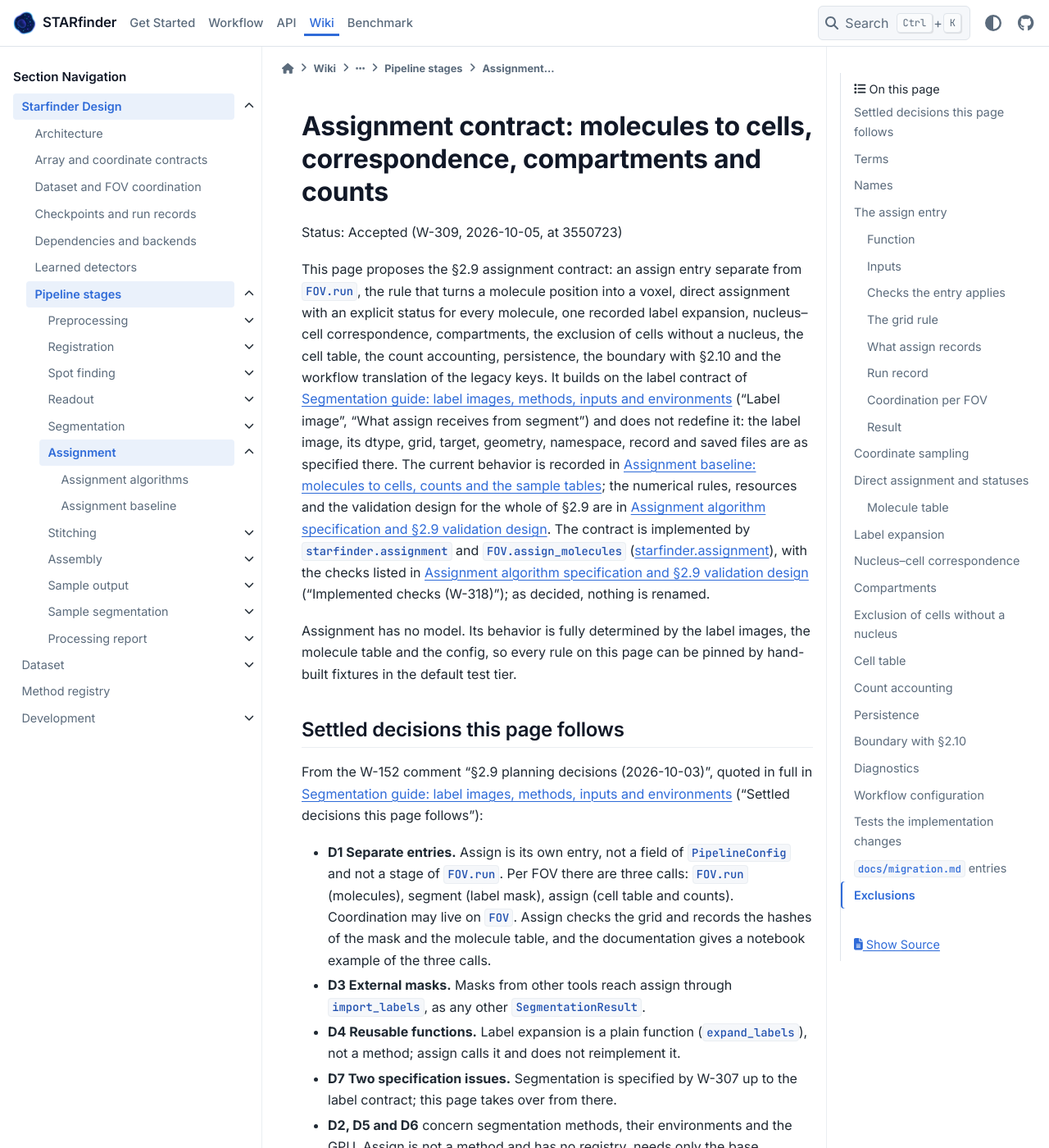
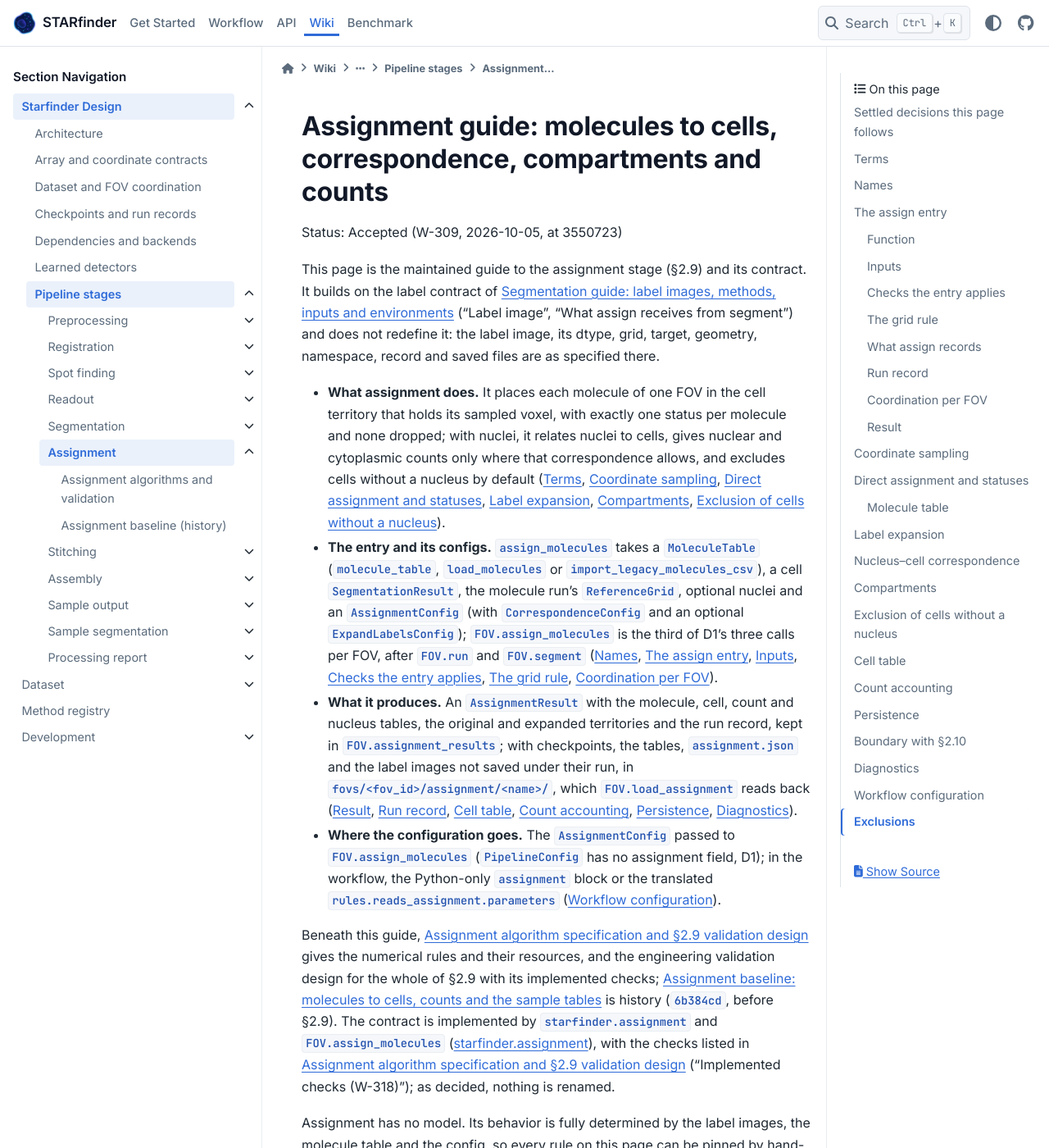
Before and after one commit to wanglab-broad/starfinder, a Sphinx documentation site: the page built from docs/assignment-contract.md, in a window 1280 px wide and 1400 px high. Shown: the whole window at 82% size. Built offline with Sphinx 7.4.7 and the PyData theme 0.15.4, drawn with Linux system fonts in a browser that asks for light colours; some of the changed text lies outside the part shown.

Commit message:
feat(w-594): make the assignment contract the maintained assignment…
The assignment contract page (docs/assignment-contract.md) is now the
maintained assignment guide, at the same URL. It is retitled "Assignment
guide: …" and opens with a lead sentence, the four-bullet orientation
and a paragraph naming the pages beneath it. Its hidden toctree now
reads "Assignment algorithms and validation" and "Assignment baseline
(history)". Four implementation-period passages were removed, 60 lines
in all: - the guide's "Tests the implementation changes"; - the guide's
"`docs/migration.md` entries" (all eight of its entries were already in
migration.md, so none was added); …

Linear-Issue: W-594

````diff
--- a/docs/assignment-algorithms.md
+++ b/docs/assignment-algorithms.md
@@ -7,8 +7,8 @@ correspondence, compartment partition and count accounting), each with its param
 units, defaults, failure behavior and resource estimate. It then gives the task-group-6
 engineering validation design for the whole of §2.9, segmentation and assignment, and the
 plan for the bounded real examples. The entry, records and files are in
-{doc}`assignment-contract`; the current behavior is in {doc}`assignment-baseline`; the
-segmentation methods and label functions are specified in {doc}`segmentation-algorithms`.
+{doc}`assignment-contract`; the behavior before §2.9 is history, in
+{doc}`assignment-baseline`; the segmentation methods and label functions are specified in {doc}`segmentation-algorithms`.
 The rules are implemented in `starfinder.assignment` ({doc}`api/assignment`) and the
 validation design's checks in the tests that "Implemented checks (W-318)" lists, and
 nothing here ranks a method, sets a default model or makes an accuracy claim.
@@ -214,6 +214,8 @@ Rules:
   implementation that cannot meet one goes to Jiahao.
 * Every test runs on CPU with one thread in the routine gate; L12 runs only in a batch whose
   guidance grants the GPU (D6).
+* Each run records wall time and peak RSS with `/usr/bin/time -v` against the 4 GiB stop
+  target.
 
 ### Fixtures
 
@@ -279,12 +281,26 @@ L1–L9, L13, A1–A17, A19 and A20 run in the default tier, and A18 there excep
 Nothing here measures segmentation quality: a hand-built fixture shows that a rule is
 implemented as written, not that a method finds cells.
 
-### Resource plan
+### Golden test
 
-Every default-tier fixture is at most 32×64×64 voxels and every check takes well under a
-second (the golden tests take 0.2–0.3 s each); the learned checks take what W-306 measured
-for its parity inputs on CPU (a few seconds per call after the model load). Each run
-records wall time and peak RSS with `/usr/bin/time -v` against the 4 GiB stop target.
+`test_assignment_golden.py` pins the legacy rule on `assign_golden`
+({doc}`assignment-baseline`, "Golden test") and checks the package against those pins (rows
+A2 and A3):
+
+* `test/test_assignment_golden.py`: every pinned digest stays. `legacy_assignment` stays
+  as the frozen legacy reference of `reads_assignment.py` at `6b384cd`, with its cited
+  lines; the tests that ran only that reference were removed at W-535, and the pins no
+  test read were deleted at W-574. Named edits, all additions: tests that build a
+  `MoleculeTable` from the golden CSV without the gene-`Z` molecule (unknown genes now
+  raise), run `assign_molecules` on the fixture's uncalibrated grid with
+  `ExpandLabelsConfig(distance=4, unit="pixel", mode="planar")` or no expansion, and assert that the `cell_id` of every
+  molecule equals `SEG_LABELS` (0 as null), that the whole-cell matrix equals the pinned
+  counts (the gene-`Z` molecule was never counted), and that the pinned `volume` and
+  `fov_*` columns equal `size_voxels` and the truncated `centroid_*` without expansion, and
+  `expanded_size_voxels` and the truncated `expanded_centroid_*` with it (the legacy
+  metadata is computed after the expansion); and tests of the new behavior on the same
+  fixture (cells kept when no molecule is assigned, `outside_grid` for one-based 0 and
+  beyond the grid, float coordinates accepted).
 
 ### Implemented checks (W-318)
 
--- a/docs/assignment-contract.md
+++ b/docs/assignment-contract.md
@@ -1,20 +1,46 @@
-# Assignment contract: molecules to cells, correspondence, compartments and counts
+# Assignment guide: molecules to cells, correspondence, compartments and counts
 
 Status: Accepted (W-309, 2026-10-05, at 3550723)
 
-This page proposes the §2.9 assignment contract: an assign entry separate from
-`FOV.run`, the rule that turns a molecule position into a voxel, direct assignment with
-an explicit status for every molecule, one recorded label expansion, nucleus–cell
-correspondence, compartments, the exclusion of cells without a nucleus, the cell table,
-the count accounting, persistence, the boundary with §2.10 and the workflow translation
-of the legacy keys. It builds on the label contract of {doc}`segmentation-contract`
-("Label image", "What assign receives from segment") and does not redefine it: the label
-image, its dtype, grid, target, geometry, namespace, record and saved files are as
-specified there. The current behavior is recorded in {doc}`assignment-baseline`; the
-numerical rules, resources and the validation design for the whole of §2.9 are in
-{doc}`assignment-algorithms`. The contract is implemented by `starfinder.assignment` and
-`FOV.assign_molecules` ({doc}`api/assignment`), with the checks listed in
-{doc}`assignment-algorithms` ("Implemented checks (W-318)"); as decided, nothing is renamed.
+This page is the maintained guide to the assignment stage (§2.9) and its contract. It
+builds on the label contract of {doc}`segmentation-contract` ("Label image", "What assign
+receives from segment") and does not redefine it: the label image, its dtype, grid,
+target, geometry, namespace, record and saved files are as specified there.
+
+* **What assignment does.** It places each molecule of one FOV in the cell territory that
+  holds its sampled voxel, with exactly one status per molecule and none dropped; with
+  nuclei, it relates nuclei to cells, gives nuclear and cytoplasmic counts only where that
+  correspondence allows, and excludes cells without a nucleus by default ([Terms](#terms),
+  [Coordinate sampling](#coordinate-sampling),
+  [Direct assignment and statuses](#direct-assignment-and-statuses),
+  [Label expansion](#label-expansion), [Compartments](#compartments),
+  [Exclusion of cells without a nucleus](#exclusion-of-cells-without-a-nucleus)).
+* **The entry and its configs.** `assign_molecules` takes a `MoleculeTable`
+  (`molecule_table`, `load_molecules` or `import_legacy_molecules_csv`), a cell
+  `SegmentationResult`, the molecule run's `ReferenceGrid`, optional nuclei and an
+  `AssignmentConfig` (with `CorrespondenceConfig` and an optional `ExpandLabelsConfig`);
+  `FOV.assign_molecules` is the third of D1's three calls per FOV, after `FOV.run` and
+  `FOV.segment` ([Names](#names), [The assign entry](#the-assign-entry),
+  [Inputs](#inputs), [Checks the entry applies](#checks-the-entry-applies),
+  [The grid rule](#the-grid-rule), [Coordination per FOV](#coordination-per-fov)).
+* **What it produces.** An `AssignmentResult` with the molecule, cell, count and nucleus
+  tables, the original and expanded territories and the run record, kept in
+  `FOV.assignment_results`; with checkpoints, the tables, `assignment.json` and the label
+  images not saved under their run, in `fovs/<fov_id>/assignment/<name>/`, which
+  `FOV.load_assignment` reads back ([Result](#result), [Run record](#run-record),
+  [Cell table](#cell-table), [Count accounting](#count-accounting),
+  [Persistence](#persistence), [Diagnostics](#diagnostics)).
+* **Where the configuration goes.** The `AssignmentConfig` passed to
+  `FOV.assign_molecules` (`PipelineConfig` has no assignment field, D1); in the workflow,
+  the Python-only `assignment` block or the translated `rules.reads_assignment.parameters`
+  ([Workflow configuration](#workflow-configuration)).
+
+Beneath this guide, {doc}`assignment-algorithms` gives the numerical rules and their
+resources, and the engineering validation design for the whole of §2.9 with its
+implemented checks; {doc}`assignment-baseline` is history (`6b384cd`, before §2.9). The
+contract is implemented by `starfinder.assignment` and `FOV.assign_molecules`
+({doc}`api/assignment`), with the checks listed in {doc}`assignment-algorithms`
+("Implemented checks (W-318)"); as decided, nothing is renamed.
 
 Assignment has no model. Its behavior is fully determined by the label images, the
 molecule table and the config, so every rule on this page can be pinned by hand-built
@@ -100,7 +126,7 @@ coordinates, overlap ownership and cross-FOV matching are §2.10's.
 
 | Option | Names | Effect on the golden digests | Effect on the existing outputs |
 | --- | --- | --- | --- |
-| **N1. A `starfinder.assignment` module (recommended)** | Module `starfinder.assignment`; function `assign_molecules`; result `AssignmentResult`; config `AssignmentConfig` with `CorrespondenceConfig`; input `MoleculeTable` built by `molecule_table`; coordination `FOV.assign_molecules(config, *, cells, nuclei, …)`, `FOV.assignment_results`, `FOV.load_assignment(name)`; status vocabularies `ASSIGNMENT_STATUSES`, `CELL_STATUSES`. | None: the names are new. `test_assignment_golden.py` keeps every digest; its named edits ("Tests the implementation changes") add package calls beside the frozen helper. | None from the names: the files keep the names of "Persistence". `docs/api/` gains an `assignment.rst` page whose autosummary list holds the exports of `__all__`, which `docs/check_reference.py` requires. |
+| **N1. A `starfinder.assignment` module (recommended)** | Module `starfinder.assignment`; function `assign_molecules`; result `AssignmentResult`; config `AssignmentConfig` with `CorrespondenceConfig`; input `MoleculeTable` built by `molecule_table`; coordination `FOV.assign_molecules(config, *, cells, nuclei, …)`, `FOV.assignment_results`, `FOV.load_assignment(name)`; status vocabularies `ASSIGNMENT_STATUSES`, `CELL_STATUSES`. | None: the names are new. `test_assignment_golden.py` keeps every digest; its named edits ({doc}`assignment-algorithms`, "Golden test") add package calls beside the frozen helper. | None from the names: the files keep the names of "Persistence". `docs/api/` gains an `assignment.rst` page whose autosummary list holds the exports of `__all__`, which `docs/check_reference.py` requires. |
 | N2. Inside `starfinder.segmentation` | `starfinder.segmentation.assign` returning `CellTable`; `FOV.assign_molecules`. | None. | The same files. One module would hold the label contract and the counts, which D7 split, and `assign` sits next to §2.8's `starfinder.readout.decode_direct` (direct readout), a different meaning of "assign". |
 | N3. A `starfinder.cells` module | `count_molecules` returning `CellCounts`; `FOV.count_cells`. | None. | The same files. The D1 call is named "assign"; a different verb in the API breaks the three-call vocabulary of the notebook. |
 
@@ -942,46 +968,6 @@ alone: no `raw.h5ad`, `reads_assignment.csv` or `log.txt` (the record holds the
 and the two figures only with `assembly.previews: true`, in `fovs/{fovID}/previews/`
 ({doc}`workflow-configuration`, "`assembly`").
 
-## Tests the implementation changes
-
-* `test/test_assignment_golden.py`: every pinned digest stays. `legacy_assignment` stays
-  as the frozen legacy reference with its cited lines, and its legacy-behavior tests stay
-  (the empty branch for a FOV whose molecules miss every cell, the far-edge read, the two
-  `IndexError` cases, the two expansions). Named edits, all additions: tests that build a
-  `MoleculeTable` from the golden CSV without the gene-`Z` molecule (unknown genes now
-  raise), run `assign_molecules` on the fixture's uncalibrated grid with
-  `ExpandLabelsConfig(distance=4, unit="pixel", mode="planar")` or no expansion, and assert that the `cell_id` of every
-  molecule equals `SEG_LABELS` (0 as null), that the whole-cell matrix equals the pinned
-  counts (the gene-`Z` molecule was never counted), and that the pinned `volume` and
-  `fov_*` columns equal `size_voxels` and the truncated `centroid_*` without expansion, and
-  `expanded_size_voxels` and the truncated `expanded_centroid_*` with it (the legacy
-  metadata is computed after the expansion); and tests of the new behavior on the same
-  fixture (cells kept when no molecule is assigned, `outside_grid` for one-based 0 and
-  beyond the grid, float coordinates accepted). When `reads_assignment.py` becomes an
-  adapter call, `test_the_helper_follows_the_script` is removed, because the cited lines
-  leave the script; the helper and its pins stay.
-* New tests: each check of the entry with its error, the sampling rule at the bounds,
-  the statuses and the count identities, correspondence and compartments on the
-  hand-built fixtures of the validation design, the exclusion, the persistence round
-  trip, `molecule_table` against `export_spots`, and the workflow key.
-* `test_segmentation_golden.py`, `test_checkpoints.py`, `test_io.py`, `test_fov.py`,
-  `test_e2e.py`, `test_coordination_contract.py`, `test_workflow_scripts.py`, the
-  `test_readout_*` modules and every other existing test pass unchanged.
-* The subsystem marker `segmentation` proposed by {doc}`segmentation-contract` covers
-  assignment tests too; the golden test keeps `workflow` and gains it.
-
-## `docs/migration.md` entries
-
-The implementation adds: the `starfinder.assignment` module and its names; the
-`assignment` YAML block; and these intentional changes of the legacy rule's outputs:
-cells are kept when no molecule lands in them; float goodSpots coordinates are accepted;
-molecules outside the grid are kept as `outside_grid` instead of wrapping or raising;
-genes outside the codebook raise; a label file expanded by `stardist_segmentation`
-(`expand_labels: true` there) raises, with the distance moved to
-`reads_assignment.parameters.dilation_distance`; the new columns of `raw.h5ad` and
-`reads_assignment.csv`. The notebook example of the three calls per FOV
-that D1 asks for is added with them.
-
 ## Exclusions
 
 No segmentation and no change to the label contract (W-307); no stitching, global
@@ -992,6 +978,6 @@ new exporter (§2.4's are reused); no real data and no accuracy claim (E04, W-12
 ```{toctree}
 :hidden:
 
-Assignment algorithms <assignment-algorithms>
-Assignment baseline <assignment-baseline>
+Assignment algorithms and validation <assignment-algorithms>
+Assignment baseline (history) <assignment-baseline>
 ```
````
Also changed, not shown: docs/assembly-baseline.md (+2 -2 lines), 1 other file.
